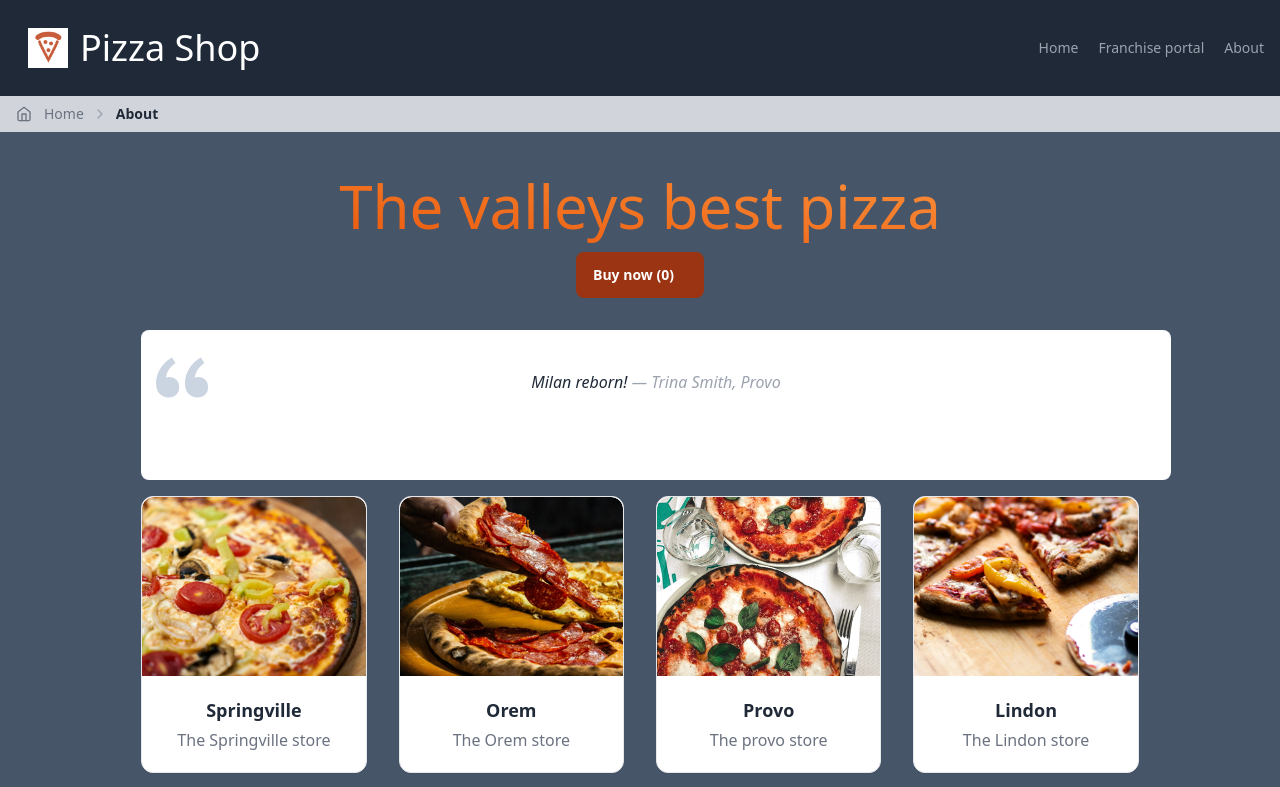
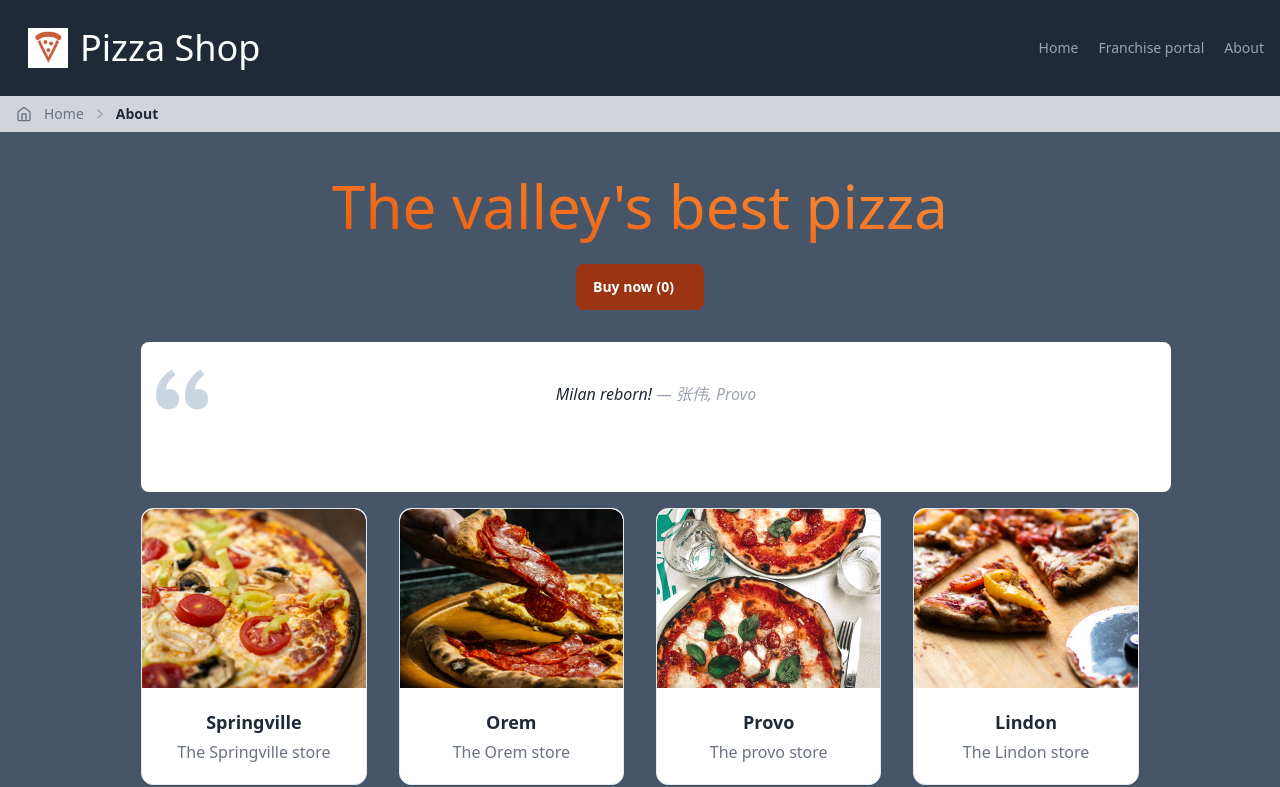
Before and after one commit to zacherikson/jwt-pizza, a React (Vite) app: page / in a window 1280 px wide. Shown: the top 787 px of the page. Built offline with nearby package versions, Linux system fonts and the light colour scheme; a web font is replaced by a local one.

Commit message:
fix(ui) background color

```diff
--- a/main.css
+++ b/main.css
@@ -11,4 +11,5 @@ body {
 }
 #root {
   height: 100%;
+  background: rgb(31 41 55);
 }
--- a/src/app.jsx
+++ b/src/app.jsx
@@ -17,7 +17,7 @@ export default function App() {
   }, [location.pathname]);
 
   return (
-    <div className='h-full  bg-gray-800'>
+    <div className='bg-gray-800'>
       <div className='space-y-4'>
         <header className='flex flex-wrap sm:justify-start sm:flex-nowrap w-full bg-gray-800 text-sm py-4 dark:bg-white'>
           <nav
@@ -26,7 +26,10 @@ export default function App() {
           >
             <div className='flex items-center justify-between'>
               <img className='w-10 m-3' src='/pizza-shop-icon.png' />
-              <NavLink className='flex-none text-4xl font-thin text-white dark:text-gray-800' to='/'>
+              <NavLink
+                className='flex-none text-4xl font-thin text-white dark:text-gray-800'
+                to='/'
+              >
                 Pizza Shop
               </NavLink>
               <div className='sm:hidden'>
@@ -97,12 +100,12 @@ export default function App() {
 
       <Breadcrumb location='About' />
 
-      <main>
+      <main className='size-full'>
         <Routes>
           <Route
             path='/'
             element={
-              <Main title='The valleys best pizza'>
+              <Main title="The valley's best pizza">
                 <Home />
               </Main>
             }
@@ -152,7 +155,9 @@ export default function App() {
               </NavLink>
             ))}
           </nav>
-          <p className='text-sm text-center italic text-gray-500'>© 2024 PizzaShop Ltd. All rights reserved.</p>
+          <p className='text-sm text-center italic text-gray-500'>
+            © 2024 PizzaShop Ltd. All rights reserved.
+          </p>
         </div>
       </footer>
     </div>
--- a/src/views/home.jsx
+++ b/src/views/home.jsx
@@ -11,7 +11,7 @@ export default function Home() {
     setCount(count + 1);
   }
   return (
-    <>
+    <div className='flow flow-col justify-center'>
       <button
         type='button'
         className='w-32 my-4 py-3 px-4 inline-flex items-center gap-x-2 text-sm font-semibold rounded-lg border border-transparent bg-orange-800 text-white hover:bg-orange-600'
@@ -22,21 +22,39 @@ export default function Home() {
 
       <Carousel
         slides={[
-          <Quote quote='Most amazing pizza experience of my life.' author='Megan Fox, Springville' />,
-          <Quote quote='Milan reborn!' author='Trina Smith, Provo' />,
-          <Quote quote='All I can say is WOW!' author='Don Julio, Orem' />,
-          <Quote quote='Best pizza ever. I can eat this every day!' author='Terrence Jones, Mapleton' />,
+          <Quote
+            quote='Most amazing pizza experience of my life.'
+            author='Megan Fox, Springville'
+          />,
+          <Quote quote='Milan reborn!' author='张伟, Provo' />,
+          <Quote quote='All I can say is WOW!' author='José García, Orem' />,
+          <Quote
+            quote='Best pizza ever. I can eat this every day!'
+            author='Terrence Jones, Mapleton'
+          />,
         ]}
       />
 
       <div className='m-4 grid gap-x-8 gap-y-4 sm:gird-cols-1 md:grid-cols-2 lg:grid-cols-4 xlg:grid-cols-5'>
-        <Card title='Springville' description='The Springville store' image='pizza1.png' />
+        <Card
+          title='Springville'
+          description='The Springville store'
+          image='pizza1.png'
+        />
         <Card title='Orem' description='The Orem store' image='pizza2.png' />
         <Card title='Provo' description='The provo store' image='pizza3.png' />
-        <Card title='Lindon' description='The Lindon store' image='pizza4.png' />
+        <Card
+          title='Lindon'
+          description='The Lindon store'
+          image='pizza4.png'
+        />
         <Card title='Nephi' description='The Nephi store' image='pizza5.png' />
-        <Card title='American Fork' description='The American Fork store' image='pizza6.png' />
+        <Card
+          title='American Fork'
+          description='The American Fork store'
+          image='pizza6.png'
+        />
       </div>
-    </>
+    </div>
   );
 }
--- a/src/views/main.jsx
+++ b/src/views/main.jsx
@@ -3,10 +3,10 @@ import React from 'react';
 export default function Main({ title, children }) {
   return (
     <>
-      <div className='bg-slate-600 flex flex-col justify-center sm:items-center mx-auto size-full'>
+      <div className='bg-slate-600 flex flex-col justify-center sm:items-center mx-auto'>
         <div className='text-center py-8 px-4 sm:px-6 lg:px-8'>
           <div className='flex flex-col justify-between'>
-            <h2 className='mt-1 sm:mt-3 text-6xl font-thin text-white sm:text-6xl'>
+            <h2 className='my-1 sm:my-3 text-4xl font-thin text-white sm:text-6xl'>
               <span className='bg-clip-text bg-gradient-to-tr from-orange-600 to-orange-400 text-transparent'>
                 {title}
               </span>
--- a/src/views/notFound.jsx
+++ b/src/views/notFound.jsx
@@ -2,8 +2,9 @@ import React from 'react';
 
 export default function NotFound() {
   return (
-    <div className='text-neutral-100 my-4'>
-      It looks like we have dropped a pizza on the floor. Please try another page.{' '}
+    <div className='text-neutral-100'>
+      It looks like we have dropped a pizza on the floor. Please try another
+      page.{' '}
     </div>
   );
 }
```
